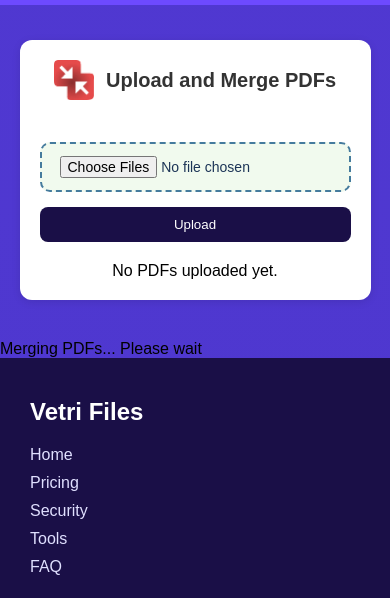
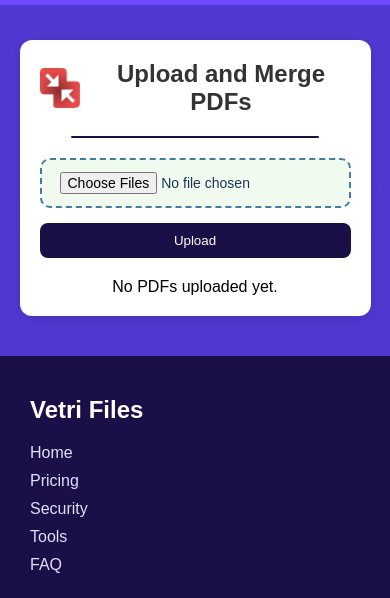
Before and after one commit to Mathavan4/vetrifiles, a Django app: page /merge/ in a window 390 px wide. Shown: the part 120-718 px from the top of the page. Run offline with Django 5.2, Linux system fonts and the light colour scheme; some libraries are stand-ins or nearby versions.

Commit message:
Update merge_pdfs.css

```diff
--- a/myapp/static/css/merge_pdfs.css
+++ b/myapp/static/css/merge_pdfs.css
@@ -1,10 +1,10 @@
-/* Main container */
-body{
-    background: linear-gradient(180deg, #5038d1 0%, #4b37cc 100%);
-    font-family: "Poppins", sans-serif;
-
+/* General styling */
+body {
+  background: linear-gradient(180deg, #5038d1 0%, #4b37cc 100%);
+  font-family: "Poppins", sans-serif;
 }
 
+/* Main container */
 .merge-box {
   width: 800px;
   margin: 40px auto;
@@ -15,7 +15,7 @@ body{
   text-align: center;
 }
 
-/* Header section (icon + text same line) */
+/* Header */
 .header {
   display: flex;
   align-items: center;
@@ -27,37 +27,22 @@ body{
 .header h2 {
   font-size: 24px;
   color: #333;
-  margin: 0;
 }
 
 .title-icon {
   width: 40px;
   height: 40px;
 }
+
 .underline {
   width: 80%;
   height: 2px;
-  background: #fff;
+  background: #1A0F47;
   margin: 10px auto 20px;
   border-radius: 2px;
 }
 
-/* ✅ Dotted upload area (Updated) */
-.upload-area {
-  padding: 25px;
-  background: #332a70;
-  border: 2px dashed #1A0F47;
-  border-radius: 15px;
-  text-align: center;
-  transition: all 0.3s ease;
-}
-
-.upload-area:hover {
-  background: #332a70;
-  border-color: #1A0F47;
-}
-
-/* ✅ Styled file input */
+/* File input */
 input[type="file"] {
   display: inline-block;
   padding: 12px 18px;
@@ -66,7 +51,6 @@ input[type="file"] {
   background: #f1faee;
   color: #1d3557;
   font-size: 15px;
-  font-family: "Poppins", sans-serif;
   cursor: pointer;
   width: 95%;
   max-width: 350px;
@@ -126,7 +110,7 @@ input[type="file"]:hover {
   background: #332a70;
 }
 
-/* Upload & Merge Buttons */
+/* Upload & Merge buttons */
 .merge-btn, .upload-btn {
   background: #1A0F47;
   color: white;
@@ -142,46 +126,49 @@ input[type="file"]:hover {
   background: #332a70;
 }
 
-/* Responsive styles */
+/* 🔄 Spinner overlay styling */
+#loadingOverlay {
+  display: none;
+  position: fixed;
+  z-index: 9999; /* top of all elements */
+  top: 0;
+  left: 0;
+  width: 100%;
+  height: 100%;
+  background: rgba(26, 15, 71, 0.92);
+  display: none;
+  justify-content: center;
+  align-items: center;
+  flex-direction: column;
+  color: #fff;
+  text-align: center;
+  font-weight: 500;
+}
+
+.spinner {
+  border: 6px solid #ccc;
+  border-top: 6px solid #fff;
+  border-radius: 50%;
+  width: 70px;
+  height: 70px;
+  animation: spin 1s linear infinite;
+  margin-bottom: 15px;
+}
+
+@keyframes spin {
+  0% { transform: rotate(0deg); }
+  100% { transform: rotate(360deg); }
+}
+
+/* Responsive */
 @media (max-width: 900px) {
   .merge-box {
     width: 90%;
     padding: 20px;
-    text-align: center;
-  }
-
-  .header h2 {
-    font-size: 20px;
-  }
-
-  .file-item {
-    display: flex;
-    flex-direction: column;
-    align-items: center;
   }
 
   .pdf-preview {
     height: 180px;
-    width: 100%;
-  }
-
-  .file-info {
-    display: flex;
-    justify-content: center;
-    align-items: center;
-    gap: 10px;
-    width: 100%;
-  }
-
-  .pdf-name {
-    text-align: center;
-    margin: 0;
-    font-size: 14px;
-  }
-
-  .remove-btn {
-    padding: 4px 8px;
-    font-size: 13px;
   }
 
   .merge-btn, .upload-btn {
```
